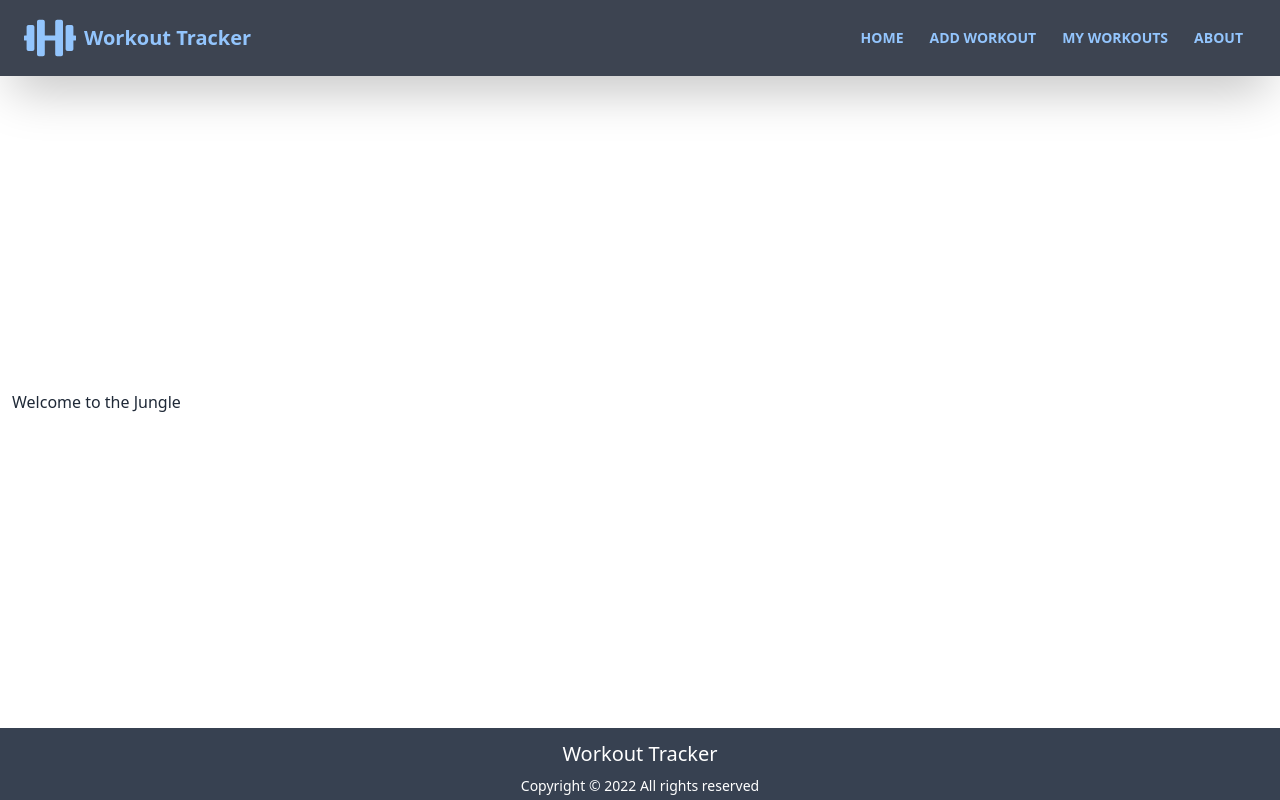
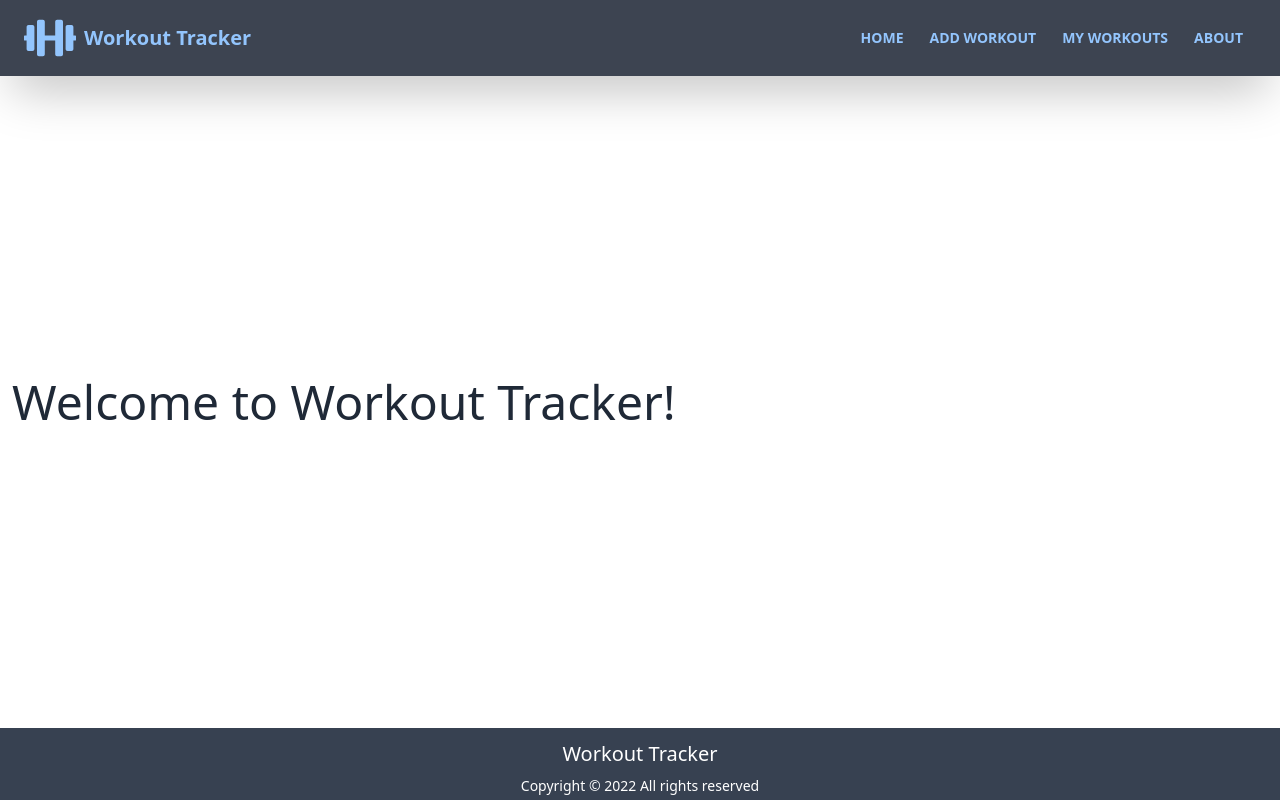
Before and after one commit to msalerno93/workout-tracker-frontend, a React (Create React App) app: page / in a window 1280 px wide. Built offline with nearby package versions, Linux system fonts and the light colour scheme.

Commit message:
Changed homepage

```diff
--- a/src/Pages/HomePage.js
+++ b/src/Pages/HomePage.js
@@ -1,8 +1,6 @@
 function Home() {
   return (
-    <div>
-     Welcome to the Jungle
-    </div>
+    <h1 className="text-5xl">Welcome to Workout Tracker!</h1>
   )
 }
 
```
